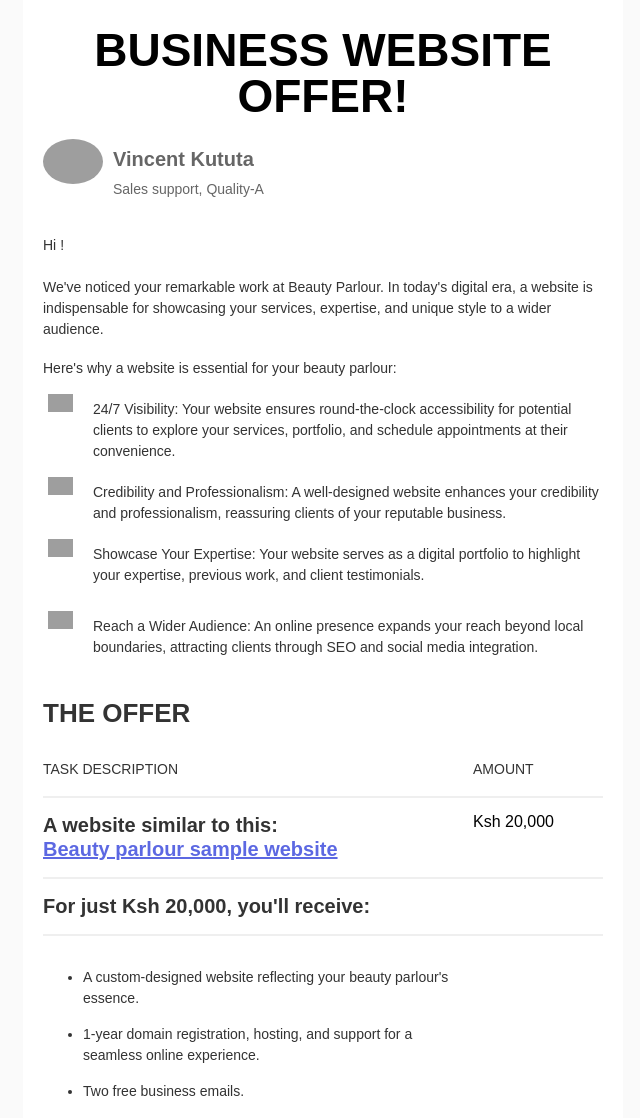
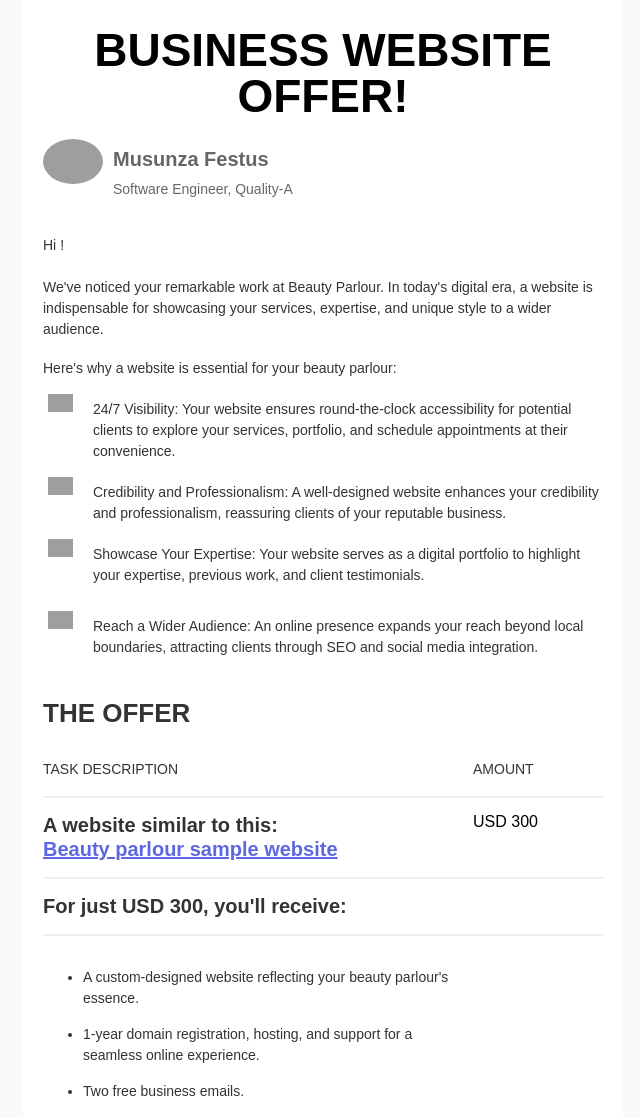
Before and after one commit to Daniel-Musunza/emailsender, a website: page index.html in a window 1280 px wide. Shown: the part 680-1798 px from the top of the page, without its empty margins (317-957 px from the left). Drawn offline with Linux system fonts and the light colour scheme; grey boxes are pictures that could not be loaded.

Commit message:
musunza us

```diff
--- a/index.html
+++ b/index.html
@@ -1131,7 +1131,7 @@ END CONFIG STYLES
                                                                                         style="font-size: 0px;"
                                                                                         align="right"><a target="_blank"
                                                                                             href="https://viewstripo.email"><img
-                                                                                                src="https://media.licdn.com/dms/image/D4E03AQHUwHl5rql5Ng/profile-displayphoto-shrink_800_800/0/1683729950642?e=2147483647&v=beta&t=1w7PyfrlmQ001zfbq8aljGP4v46NpBuHQI31maHNyBg"
+                                                                                                src="https://media.licdn.com/dms/image/D4D03AQFCcyQzKJVTyw/profile-displayphoto-shrink_200_200/0/1694687118306?e=2147483647&v=beta&t=jsOxKcwNGj0BrFbiFNJz1otmLChR1YBKn666l-1uUwE"
                                                                                                 alt
                                                                                                 style="display: block; border-radius: 50%; cursor: pointer; object-fit: cover"
                                                                                                 width="60"></a></td>
@@ -1158,9 +1158,9 @@ END CONFIG STYLES
                                                                                         align="left">
                                                                                         <h3
                                                                                             style="line-height: 200%; color: #666666;">
-                                                                                            Vincent Kututa</h3>
+                                                                                            Musunza Festus</h3>
                                                                                         <p style="color: #666666;">
-                                                                                            Sales support, Quality-A</p>
+                                                                                            Software Engineer, Quality-A</p>
                                                                                     </td>
                                                                                 </tr>
                                                                             </tbody>
@@ -1728,8 +1728,8 @@ END CONFIG STYLES
                                                                                                 <tr>
                                                                                                     <td class="esd-block-text"
                                                                                                         align="left">
-                                                                                                        <span>Ksh
-                                                                                                            20,000<br></span>
+                                                                                                        <span>USD
+                                                                                                            300<br></span>
                                                                                                     </td>
                                                                                                 </tr>
                                                                                             </tbody>
@@ -1805,8 +1805,8 @@ END CONFIG STYLES
                                                                                                         align="left">
                                                                                                         <h3
                                                                                                             style="text-align: -webkit-left; ">
-                                                                                                            For just Ksh
-                                                                                                            20,000,
+                                                                                                            For just USD
+                                                                                                            300,
                                                                                                             you'll
                                                                                                             receive:<br>
                                                                                                         </h3>
--- a/index.js
+++ b/index.js
@@ -42,7 +42,7 @@ const sendEmail = asyncHandler(async (req, res) => {
 
 
     const mailOptions = {
-      from: 'Vincent <vincent@qualityasoftwares.com>', // Sender name and email
+      from: 'Musunza <musunza@qualityasoftwares.com>', // Sender name and email
       to: email,
       subject: 'Elevate Your Beauty Parlour with a Stunning Website!',
       html: `${getHTML(name)}` // Enhance email content as needed
```
Also changed, not shown: getHTML.js (+4 -4 lines).
